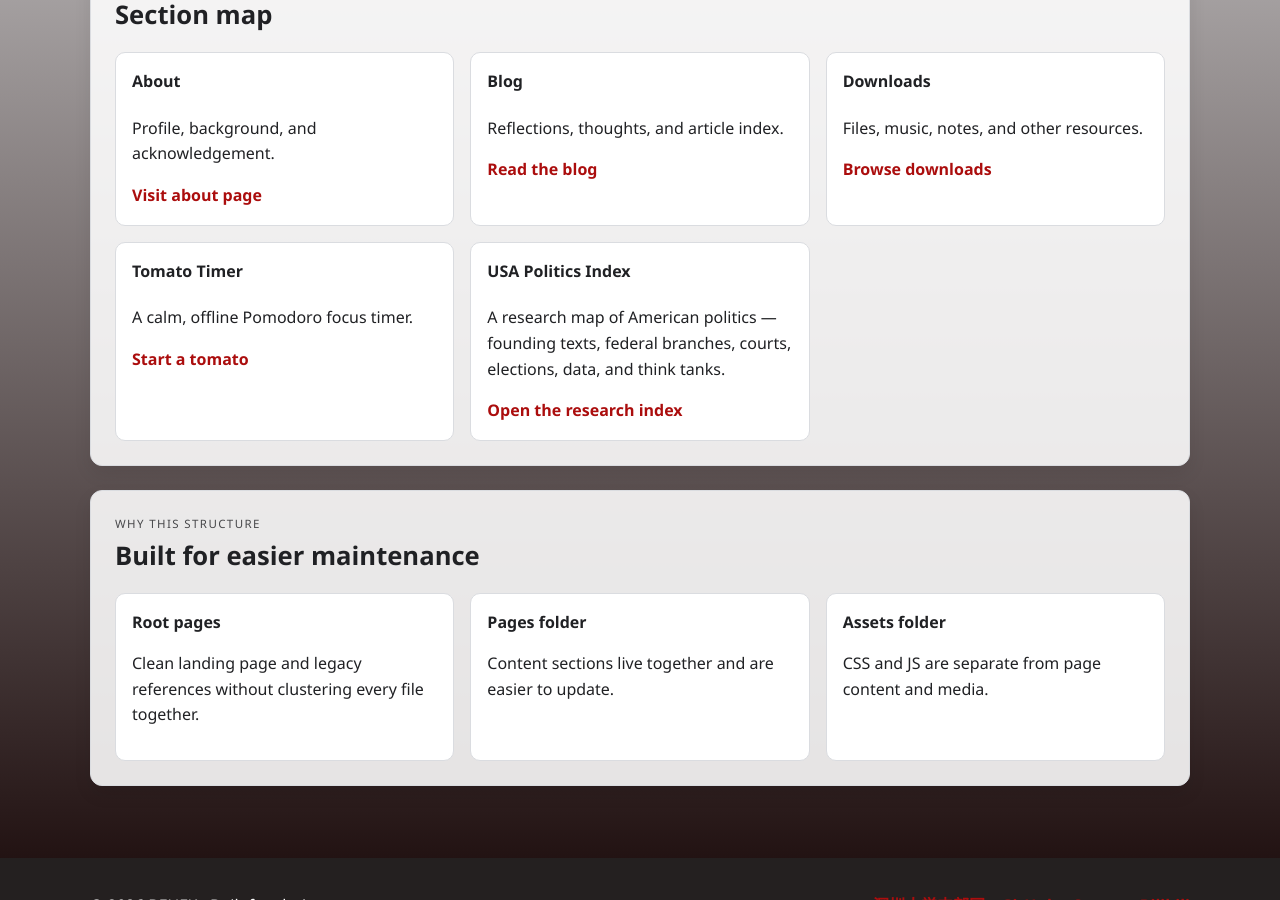
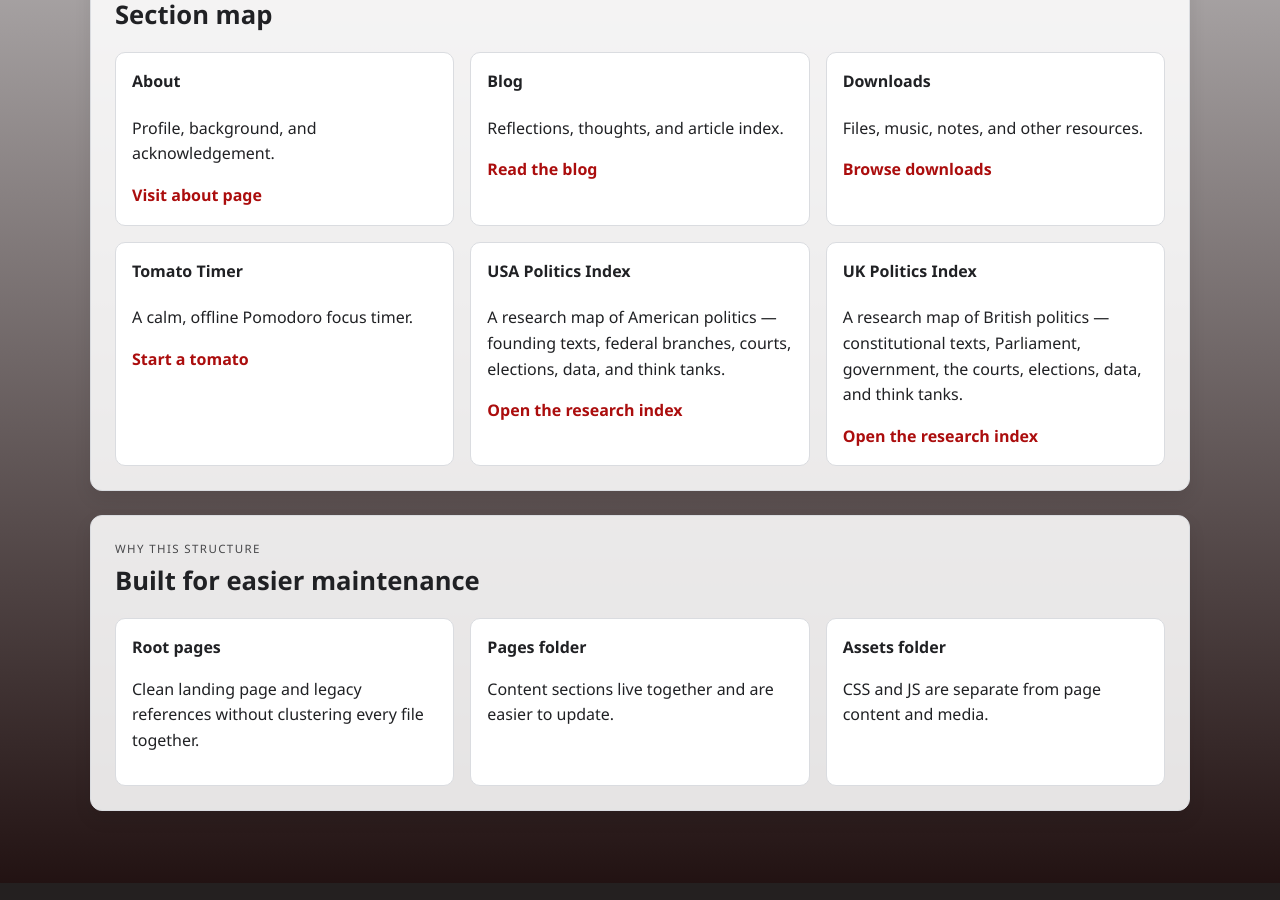
Before and after one commit to unknownpioneer/unknownpioneer.github.io, a Jekyll site: the page index.html, which Jekyll copies as it is, in a window 1280 px wide and 900 px high, scrolled down 515 px. Built offline with Jekyll 4.4.1, drawn with Linux system fonts in a browser that asks for light colours.

Commit message:
Link the UK politics index from the front page

```diff
--- a/index.html
+++ b/index.html
@@ -107,6 +107,12 @@
             <p>A research map of American politics &mdash; founding texts, federal branches, courts, elections, data, and think tanks.</p>
             <a href="usa-index.html">Open the research index</a>
           </article>
+
+          <article class="mini-card">
+            <h4>UK Politics Index</h4>
+            <p>A research map of British politics &mdash; constitutional texts, Parliament, government, the courts, elections, data, and think tanks.</p>
+            <a href="uk-index.html">Open the research index</a>
+          </article>
         </div>
       </section>
 
--- a/sitemap.xml
+++ b/sitemap.xml
@@ -48,6 +48,11 @@
   <priority>0.64</priority>
 </url>
 <url>
+  <loc>https://unknownpioneer.github.io/uk-index.html</loc>
+  <lastmod>2026-10-22T00:32:16+00:00</lastmod>
+  <priority>0.64</priority>
+</url>
+<url>
   <loc>https://unknownpioneer.github.io/blog/article_new_feature.html</loc>
   <lastmod>2023-11-05T06:59:10+00:00</lastmod>
   <priority>0.64</priority>
```
